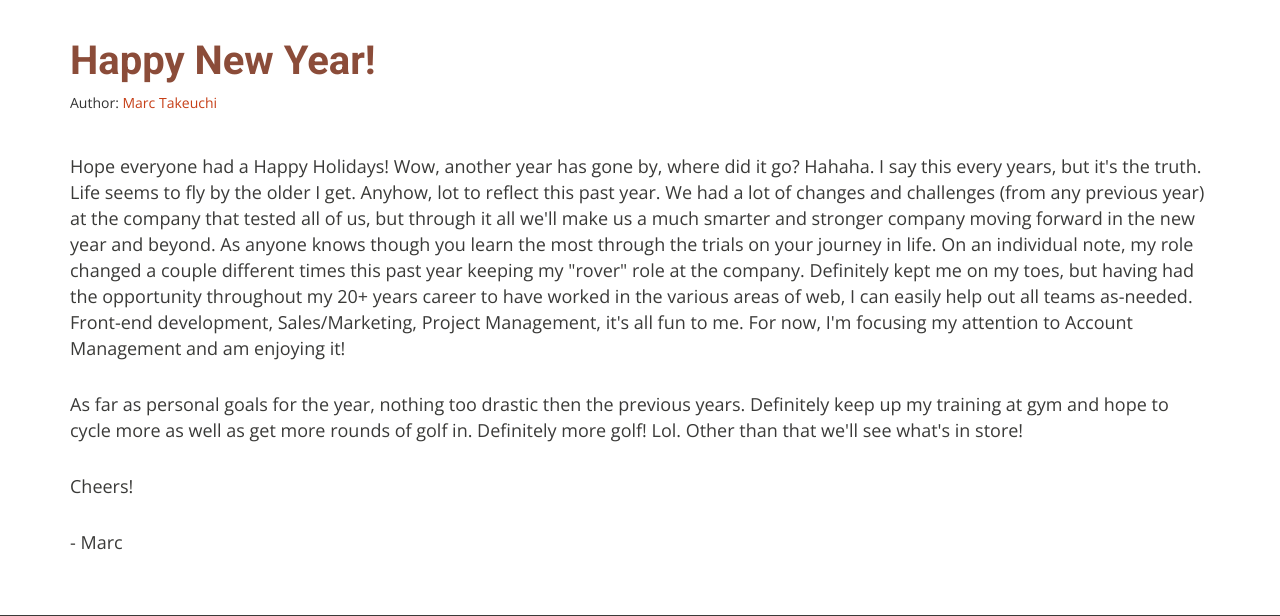
After one commit to Shigek206/marctakeuchi, a PHP site: page /blog/post/happy-new-year-2018 in a window 1280 px wide. The commit adds this page. Shown: the part 451-1067 px from the top of the page. Run offline with PHP 8.4, Linux system fonts and the light colour scheme; some libraries are stand-ins or nearby versions.

Commit message:
^adding new blog post

```diff
--- a/blog/post-content/blog-overview.php
+++ b/blog/post-content/blog-overview.php
@@ -3,6 +3,10 @@
 		<div class="row">
 			<div class="col-xs-12 col-sm12">
 				<h1>Blog Posts</h1>
+
+				<h2><a href="post/happy-new-year-2018" title="Happy New Year 2018!">Happy New Year 2018!</a></h2>
+				<span>Author: <a href="/about" title="About Marc Takeuchi">Marc Takeuchi</a></span>
+				<p class="blurb">Happy New Year! Now that 2017 is a thing of the past, I'm excited for some new adventures and changes in 2018. <a href="post/happy-new-year-2018" title="Happy New Year 2018!">read more &raquo;</a></p>
 
 				<h2><a href="post/whats-up-2017" title="What's up 2017!">What's up 2017!</a></h2>
 				<span>Author: <a href="/about" title="About Marc Takeuchi">Marc Takeuchi</a></span>
--- /dev/null
+++ b/blog/post-content/happy-new-year-2018.html
@@ -0,0 +1,19 @@
+<section class="main-cnt blog">
+	<div class="container">
+		<div class="row">
+			<div class="col-xs-12 col-sm-12">
+				<h1>Happy New Year!</h1>
+
+				<span>Author: <a href="../../about" title="About Marc Takeuchi">Marc Takeuchi</a></span>
+
+				<p>Hope everyone had a Happy Holidays! Wow, another year has gone by, where did it go? Hahaha. I say this every years, but it's the truth. Life seems to fly by the older I get. Anyhow, lot to reflect this past year. We had a lot of changes and challenges (from any previous year) at the company that tested all of us, but through it all we'll make us a much smarter and stronger company moving forward in the new year and beyond. As anyone knows though you learn the most through the trials on your journey in life. On an individual note, my role changed a couple different times this past year keeping my "rover" role at the company. Definitely kept me on my toes, but having had the opportunity throughout my 20+ years career to have worked in the various areas of web, I can easily help out all teams as-needed. Front-end development, Sales/Marketing, Project Management, it's all fun to me. For now, I'm focusing my attention to Account Management and am enjoying it!</p>
+
+				<p>As far as personal goals for the year, nothing too drastic then the previous years. Definitely keep up my training at gym and hope to cycle more as well as get more rounds of golf in. Definitely more golf! Lol. Other than that we'll see what's in store!</p>
+
+				<p>Cheers!</p>
+
+				<p>- Marc</p>
+			</div>
+		</div>
+	</div>
+</section>
--- /dev/null
+++ b/blog/post/happy-new-year-2018.php
@@ -0,0 +1,60 @@
+<!DOCTYPE html>
+
+<html>
+
+	<head>
+		<meta http-equiv="X-UA-Compatible" content="IE=edge" >
+		<meta charset="utf-8">
+		<meta name="viewport" content="width=device-width, initial-scale=1">
+		<meta NAME="description" CONTENT="About Marc Takeuchi">
+		<title>Marc Takeuchi | Career Changes in 2016</title>
+
+		<!-- Latest compiled and minified CSS -->
+		<link rel="stylesheet" href="https://maxcdn.bootstrapcdn.com/bootstrap/3.3.6/css/bootstrap.min.css" integrity="sha384-1q8mTJOASx8j1Au+a5WDVnPi2lkFfwwEAa8hDDdjZlpLegxhjVME1fgjWPGmkzs7" crossorigin="anonymous">
+
+		<!-- Optional theme -->
+		<link rel="stylesheet" href="https://maxcdn.bootstrapcdn.com/bootstrap/3.3.6/css/bootstrap-theme.min.css" integrity="sha384-fLW2N01lMqjakBkx3l/M9EahuwpSfeNvV63J5ezn3uZzapT0u7EYsXMjQV+0En5r" crossorigin="anonymous">
+
+		<link href="../../styles/style.css" rel="stylesheet" type="text/css" media="all" />
+
+		<script type="text/javascript">
+
+		  var _gaq = _gaq || [];
+		  _gaq.push(['_setAccount', 'UA-28032204-1']);
+		  _gaq.push(['_trackPageview']);
+
+		  (function() {
+		    var ga = document.createElement('script'); ga.type = 'text/javascript'; ga.async = true;
+		    ga.src = ('https:' == document.location.protocol ? 'https://ssl' : 'http://www') + '.google-analytics.com/ga.js';
+		    var s = document.getElementsByTagName('script')[0]; s.parentNode.insertBefore(ga, s);
+		  })();
+
+		</script>
+	</head>
+
+	<body>
+
+	<!-- Fixed navbar -->
+	<?php include '../../includes/main-menu-blog.php';?>
+
+	<section class="masthead-about-cnt">
+		<div class="container">
+			<div class="row">
+				<div class="col-xs-12 col-sm-12">
+					<div class="masthead-txt">
+
+					</div>
+				</div>
+			</div>
+		</div>
+	</section>
+
+	<?php
+		include('../post-content/happy-new-year-2018.html');
+	?>
+
+
+	<?php include '../../includes/footer-blog.php';?>
+
+	</body>
+</html>
--- a/includes/blogs.php
+++ b/includes/blogs.php
@@ -12,9 +12,9 @@
 								<a href="blog/post/career-changes-in-2016" title="Career Changes in 2016"><img src="graphics/efelle-marc-takeuchi-2016-ov.jpg"></a>
 							</div>
 							<div class="blog-txt">
-								<h4><a href="blog/post/whats-up-2017" title="What's up 2017!">What's up 2017!</a></h4>
+								<h4><a href="blog/post/happy-new-year-2018" title="Happy New Year 2018!">Happy New Year 2018!</a></h4>
 								<span>author: <a href="about" title="About Marc Takeuchi">marc takeuchi</a></span>
-								<p>What's up 2017! UPDATE (Oct 22, 2017) - Updates on what's been going on so far this year. <a href="blog/post/whats-up-2017" title="read more">read more</a></p>
+								<p>Happy New Year! Now that 2017 is a thing of the past, I'm excited for some new adventures and changes in 2018. <a href="blog/post/happy-new-year-2018" title="read more">read more</a></p>
 							</div>
 						</div>
 					</div>
```
